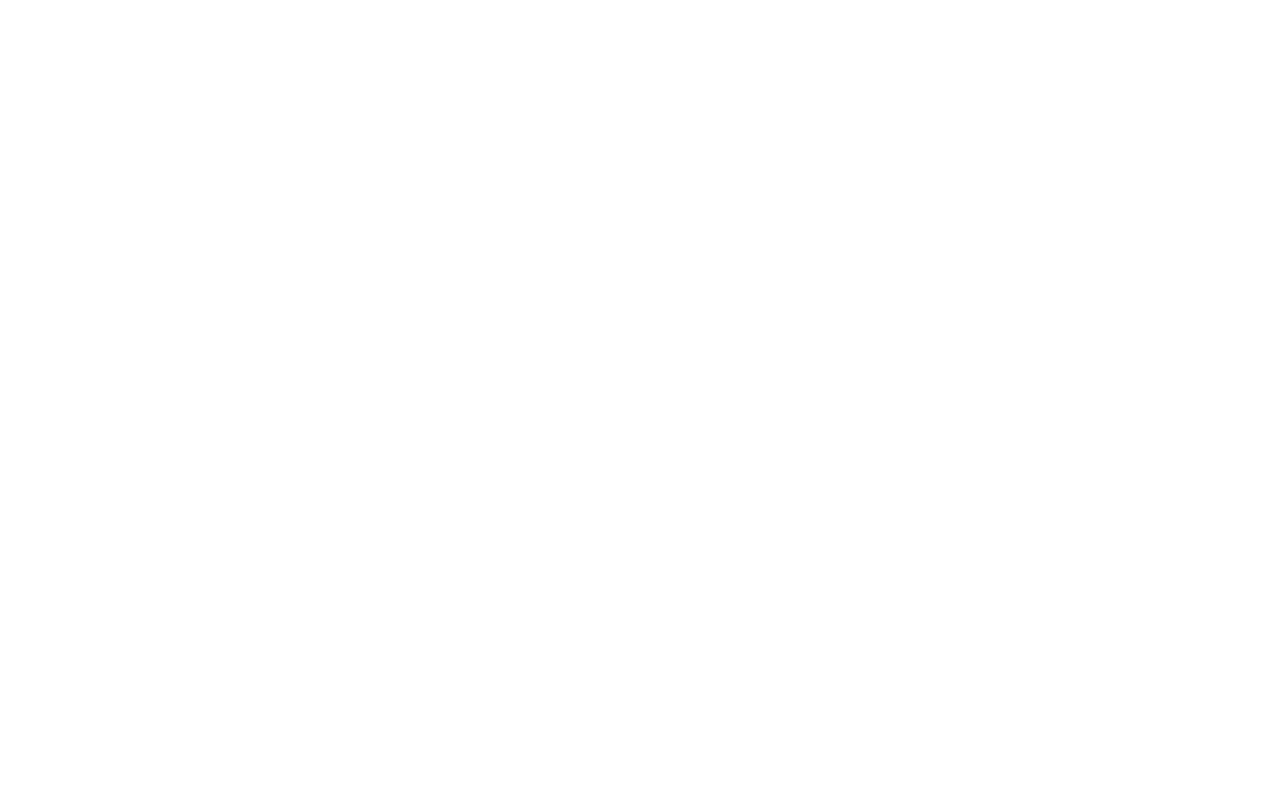
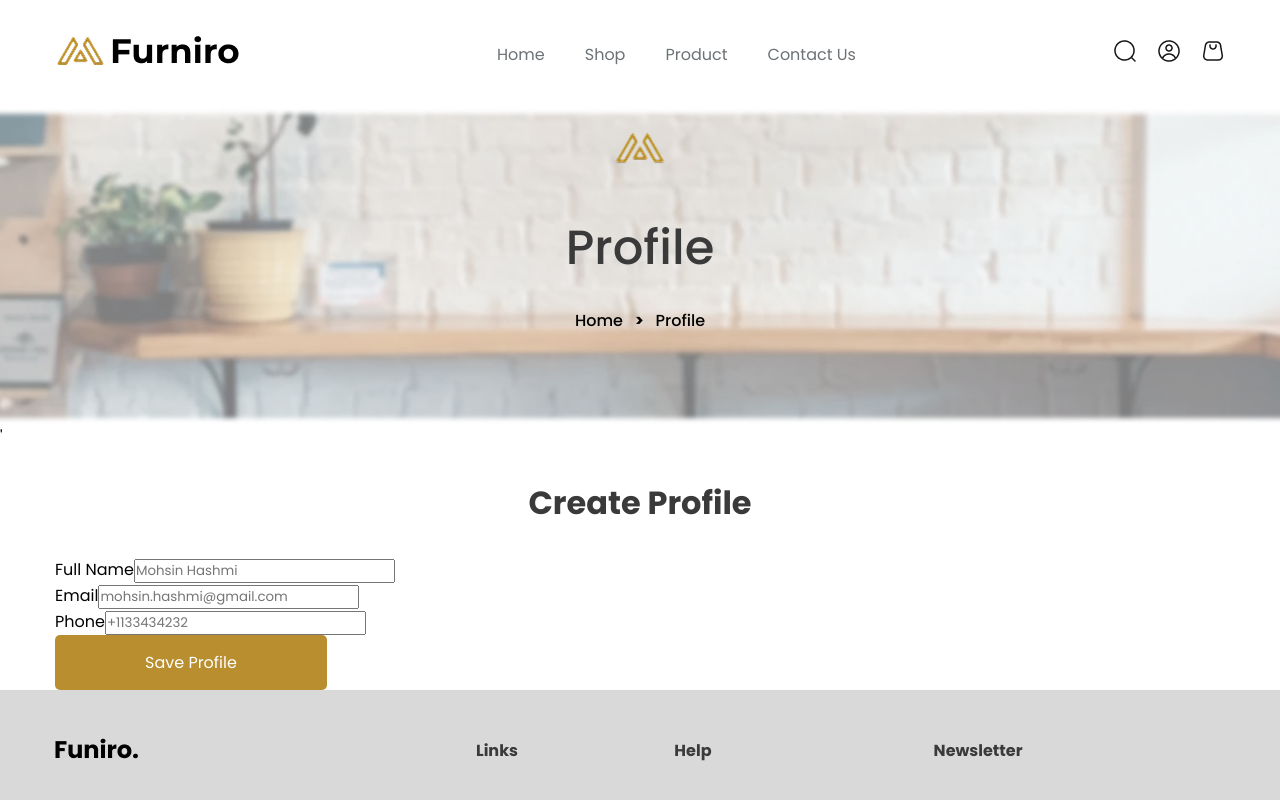
Before and after one commit to Mohsin-Hashmi/e-commerce-app, a React (Vite) app in the folder e-commerce-frontend/: page /profile in a window 1280 px wide. Before the commit this address had no page. Shown: the top 800 px of the page. Built offline with nearby package versions, Linux system fonts and the light colour scheme.

Commit message:
developing the profile page

```diff
--- a/e-commerce-frontend/src/App.jsx
+++ b/e-commerce-frontend/src/App.jsx
@@ -10,6 +10,7 @@
 import Cart from "./pages/CartPage/Cart";
 import CheckOut from "./pages/CheckOutPage/CheckOut";
 import TopWindow from "./components/TopToWindow/TopWindow";
+import Profile from "./pages/ProfilePage/Profile";
 // import ProdectedRoute from "./context/ProtectedRoute";
 // import { AuthProvider } from "./context/AuthContext";
 function App() {
@@ -29,6 +30,7 @@
             <Route path="/products-detail/:id" element={<ProductDetail />} />
             <Route path="/cart" element={<Cart />} />
             <Route path="/check-out" element={<CheckOut />}/>
+            <Route path='/profile' element= {<Profile />}/>
           </Routes>
         </BrowserRouter>
       </Provider>
--- a/e-commerce-frontend/src/components/Banner/Banner.css
+++ b/e-commerce-frontend/src/components/Banner/Banner.css
@@ -5,12 +5,13 @@
 }
 .pageBannerWrapper {
   display: flex;
+  flex-direction: column; /* Stack vertically */
   justify-content: center;
   align-items: center;
-  flex-wrap: wrap;
-  max-width: 271px;
+  max-width: 400px;
   width: 100%;
   margin: 0 auto;
+  gap: 16px; /* Space between items */
 }
 .pageBannerSec::after {
   content: "";
@@ -25,36 +26,39 @@
   background-position: center;
   z-index: -1;
 }
+.bannerLogo {
+  width: 80px; /* Adjust size as needed */
+  height: auto;
+  margin-bottom: 8px;
+}
+
 .bannerHeading {
   font-size: 48px;
-  color: #000000;
-  font: medium;
+  color: #3a3a3a;
+  font-weight: 500;
+  margin-bottom: 8px;
+  text-align: center;
 }
+
 .bannerPara {
   display: flex;
   justify-content: center;
-  column-gap: 32px;
-  position: relative;
-  width: 156px;
+  align-items: center;
+  column-gap: 12px;
+  width: auto;
   margin: 0 auto;
+  font-size: 16px;
 }
 
-.bannerPara::after {
-  content: "";
-  position: absolute;
-  background-repeat: no-repeat;
-  background-image: url("../../assets/images/arrow-right.webp");
-  width: 20px;
-  height: 20px;
-  top: 3px;
-  left: 55px;
+.arrow {
+  font-size: 16px;
+  color: #000000;
+  font-weight: bold;
 }
-.home {
+
+.home, .para {
   font-size: 16px;
-  font: bold;
   color: #000000;
+  font-weight: 500;
+  margin: 0;
 }
-.para {
-  font-size: 16px;
-  font: medium;
-}
--- a/e-commerce-frontend/src/components/Banner/Banner.jsx
+++ b/e-commerce-frontend/src/components/Banner/Banner.jsx
@@ -4,18 +4,19 @@
 const Banner = ({image, page, home, para}) => {
   return (
     <>
-     <section className="pageBannerSec">
-        <div className="container">
-          <div className="pageBannerWrapper">
-            <img src={image} alt="banner Logo" />
-            <h3 className="bannerHeading">{page}</h3>
-          </div>
+    <section className="pageBannerSec">
+      <div className="container">
+        <div className="pageBannerWrapper">
+          <img src={image} alt="banner Logo" className="bannerLogo" />
+          <h3 className="bannerHeading">{page}</h3>
           <div className="bannerPara">
             <p className="home">{home}</p>
+            <span className="arrow">{'>'}</span>
             <p className="para">{para}</p>
           </div>
         </div>
-      </section>
+      </div>
+    </section>
     </>
   )
 }
--- a/e-commerce-frontend/src/components/Header/Header.jsx
+++ b/e-commerce-frontend/src/components/Header/Header.jsx
@@ -31,7 +31,7 @@
               <Link>
                 <img src={searchIcon} alt="search icon" />
               </Link>
-              <Link>
+              <Link to= '/profile'>
                 <img src={profile} alt="profile icon" />
               </Link>
               <Link to='/cart'>
--- /dev/null
+++ b/e-commerce-frontend/src/pages/ProfilePage/Profile.css
@@ -0,0 +1,8 @@
+
+.createProfileHeading{
+    text-align: center;
+    font-size: 32px;
+    color: #3a3a3a;
+    padding: 30px 0;
+    font-weight:700;
+}
--- /dev/null
+++ b/e-commerce-frontend/src/pages/ProfilePage/Profile.jsx
@@ -0,0 +1,102 @@
+import React from "react";
+import "./Profile.css";
+import Header from "../../components/Header/Header";
+import Footer from "../../components/Footer/Footer";
+import Banner from "../../components/Banner/Banner";
+import bannerLogo from "../../assets/images/Meubel House_Logos-05.webp";
+import { useState } from "react";
+const Profile = () => {
+  const [profileData, setProfileData] = useState({
+    name: "",
+    email: "",
+    phone: "",
+  });
+  const [edit, setEdit] = useState(false);
+
+
+  const handleEditFunction = ()=>{
+    //API CALL
+    setEdit(true)
+  }
+  return (
+    <>
+      <Header />
+      <Banner image={bannerLogo} page="Profile" home="Home" para="Profile" />'
+      <section className="profileSec">
+        <div className="container">
+          <div className="profileWrapper">
+
+            <h2 className="createProfileHeading">
+              {edit ? "Edit Profile" : "Create Profile"}
+            </h2>
+
+            <form className="profileForm">
+              <>
+                <div className="formGroup">
+                  <label htmlFor="name">Full Name</label>
+                  <input
+                    type="text"
+                    id="name"
+                    name="name"
+                    value={profileData.name}
+                    onChange={(e) =>
+                      setProfileData({ ...profileData, name: e.target.value })
+                    }
+                    placeholder="Mohsin Hashmi"
+                    required
+                  />
+                </div>
+                <div className="formGroup">
+                  <label htmlFor="email">Email</label>
+                  <input
+                    type="email"
+                    id="email"
+                    name="email"
+                    value={profileData.email}
+                    onChange={(e) =>
+                      setProfileData({
+                        ...profileData,
+                        email: e.target.value,
+                      })
+                    }
+                    required
+                    placeholder="mohsin.hashmi@gmail.com"
+                  />
+                </div>
+                <div className="formGroup">
+                  <label htmlFor="phone">Phone</label>
+                  <input
+                    type="tel"
+                    id="phone"
+                    name="phone"
+                    value={profileData.phone}
+                    onChange={(e) =>
+                      setProfileData({
+                        ...profileData,
+                        phone: e.target.value,
+                      })
+                    }
+                    required
+                    placeholder="+1133434232"
+                  />
+                </div>
+                {edit ? (
+                  <button onClick={handleEditFunction} type="submit" className="submitBtn">
+                    Edit Profile
+                  </button>
+                ) : (
+                  <button type="submit" className="submitBtn">
+                    Save Profile
+                  </button>
+                )}
+              </>
+            </form>
+          </div>
+        </div>
+      </section>
+      <Footer />
+    </>
+  );
+};
+
+export default Profile;
```
Also changed, not shown: e-commerce-frontend/src/components/OurProducts/OurProducts.jsx (+6 -8 lines).
